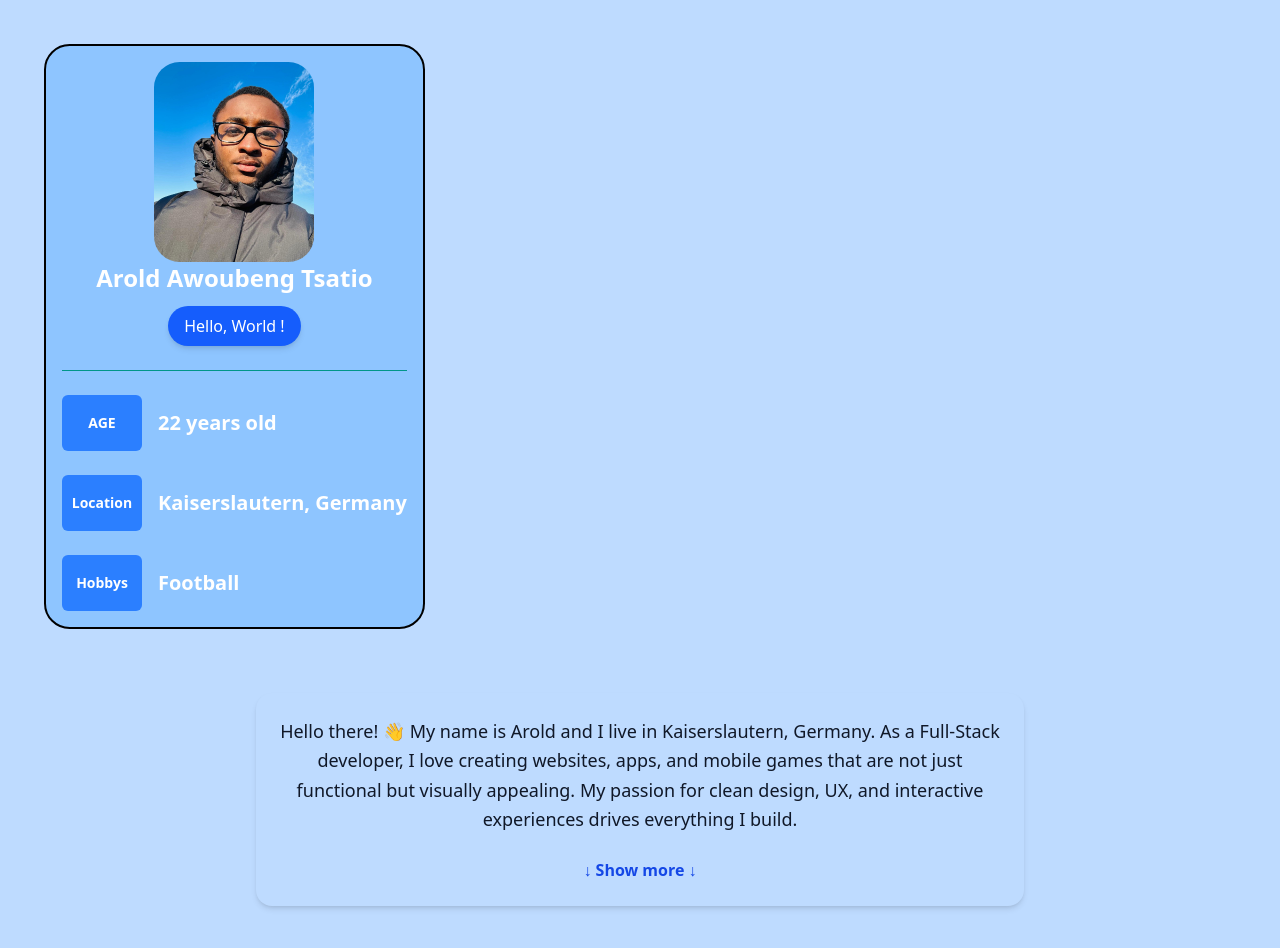
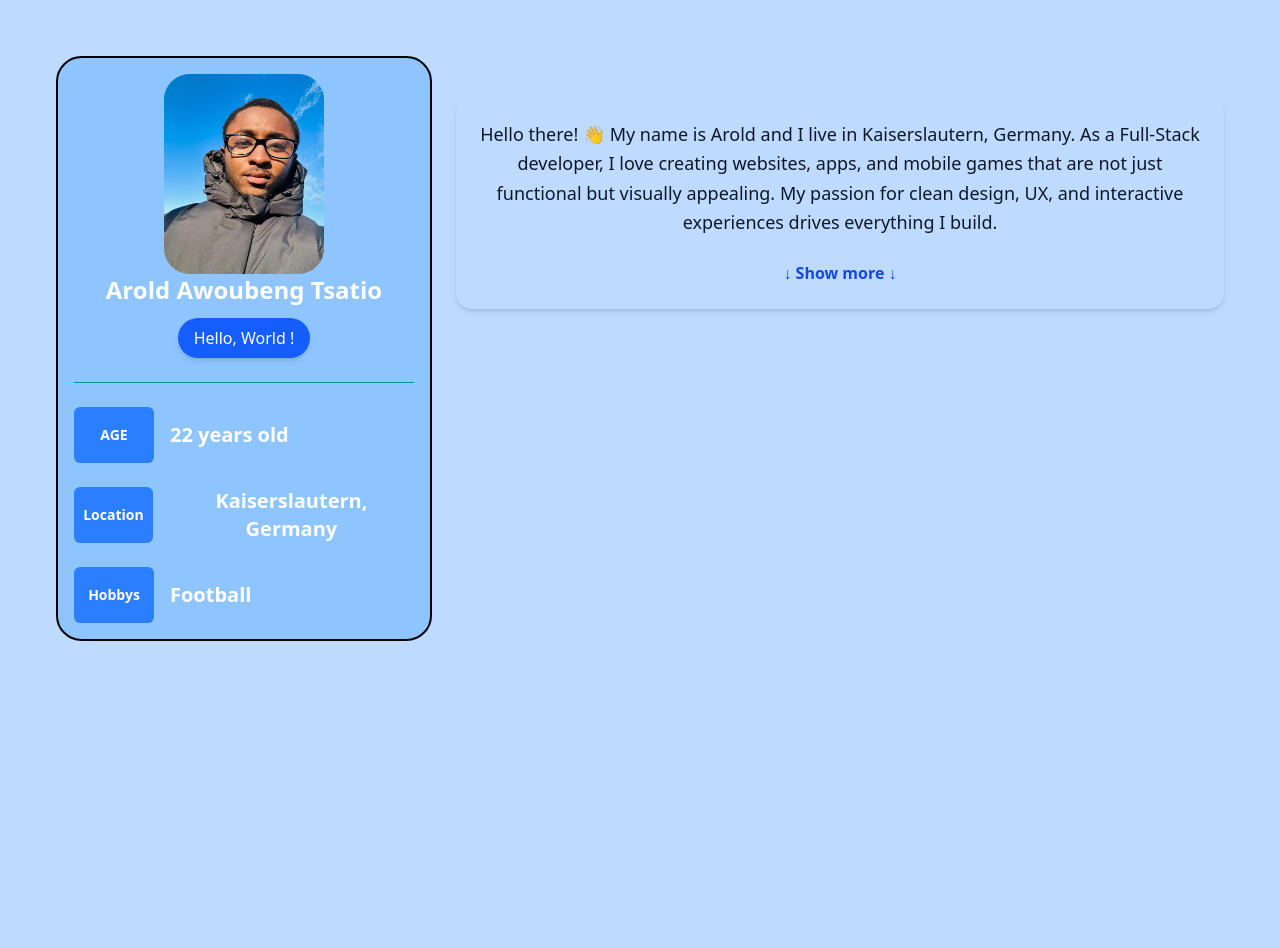
Before and after one commit to aroldtsatio/Portfolio, a React (Vite) app: page / in a window 1280 px wide. After the commit the page ends 800 px from the top, so only its background shows below. Built offline with nearby package versions, Linux system fonts and the light colour scheme; the HTML template or start-up script is replaced by a standard one.

Commit message:
centrer le texte vers le haut

```diff
--- a/src/App.jsx
+++ b/src/App.jsx
@@ -7,7 +7,7 @@ function App() {
   console.log("App.jsx");
 
   return (
-   <div className='flex flex-col items-start p-3 space-y-6 top-0 left-0"'>
+   <div className='flex flex-col items-start p-3 space-y-6 top-0 left-0  flex flex-row items-start gap-6 p-6'>
     <Header />
     <About />
     <body className="bg-blue-200   "></body>
```
